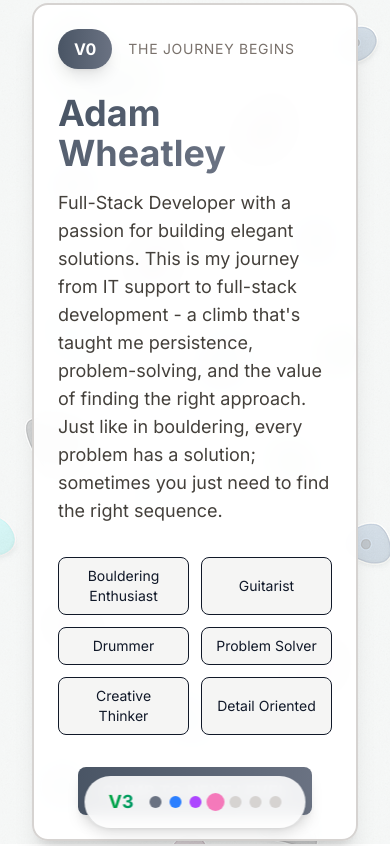
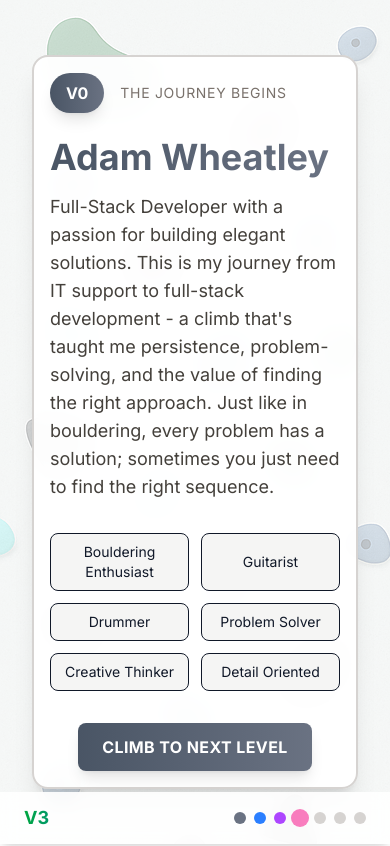
Before and after one commit to A-Wheeto/adamwheatley.net, a Next.js app: page / in a window 390 px wide. Shown: the top 846 px of the page. Built offline with nearby package versions, Linux system fonts and the light colour scheme.

Commit message:
Adjust styling on grade icons on mobile

```diff
--- a/src/app/page.tsx
+++ b/src/app/page.tsx
@@ -135,8 +135,8 @@ export default function HomePage() {
         </div>
 
         {/* Fixed Progress Indicator - Mobile (bottom) */}
-        <div className="fixed bottom-4 left-1/2 -translate-x-1/2 z-40 md:hidden">
-          <div className="bg-white/90 dark:bg-stone-900/90 backdrop-blur rounded-full px-6 py-3 shadow-lg flex items-center gap-4">
+        <div className="fixed bottom-0 left-0 right-0 z-40 md:hidden">
+          <div className="bg-white/90 dark:bg-stone-900/90 backdrop-blur px-6 py-3 shadow-lg flex items-center gap-4 justify-between">
             <div className="text-lg font-bold bg-gradient-to-r from-green-600 to-emerald-600 bg-clip-text text-transparent">
               {grades[currentGrade].grade}
             </div>
@@ -167,7 +167,7 @@ export default function HomePage() {
               className="min-h-screen flex items-center justify-center px-8 md:px-8 lg:px-12 relative"
             >
               <div className="max-w-4xl w-full">
-                <div className="bg-white/95 dark:bg-stone-900/95 backdrop-blur-md p-6 md:p-12 shadow-xl transition-all duration-500 border-2 border-stone-300 dark:border-stone-700 rounded-2xl">
+                <div className="bg-white/95 dark:bg-stone-900/95 backdrop-blur-md p-4 md:p-12 shadow-xl transition-all duration-500 border-2 border-stone-300 dark:border-stone-700 rounded-2xl">
                   {/* Grade Badge */}
                   <div className="flex items-center gap-4 mb-6">
                     <span className={`px-4 py-2 rounded-full font-bold text-white bg-gradient-to-r ${grade.color} shadow-lg`}>
```
